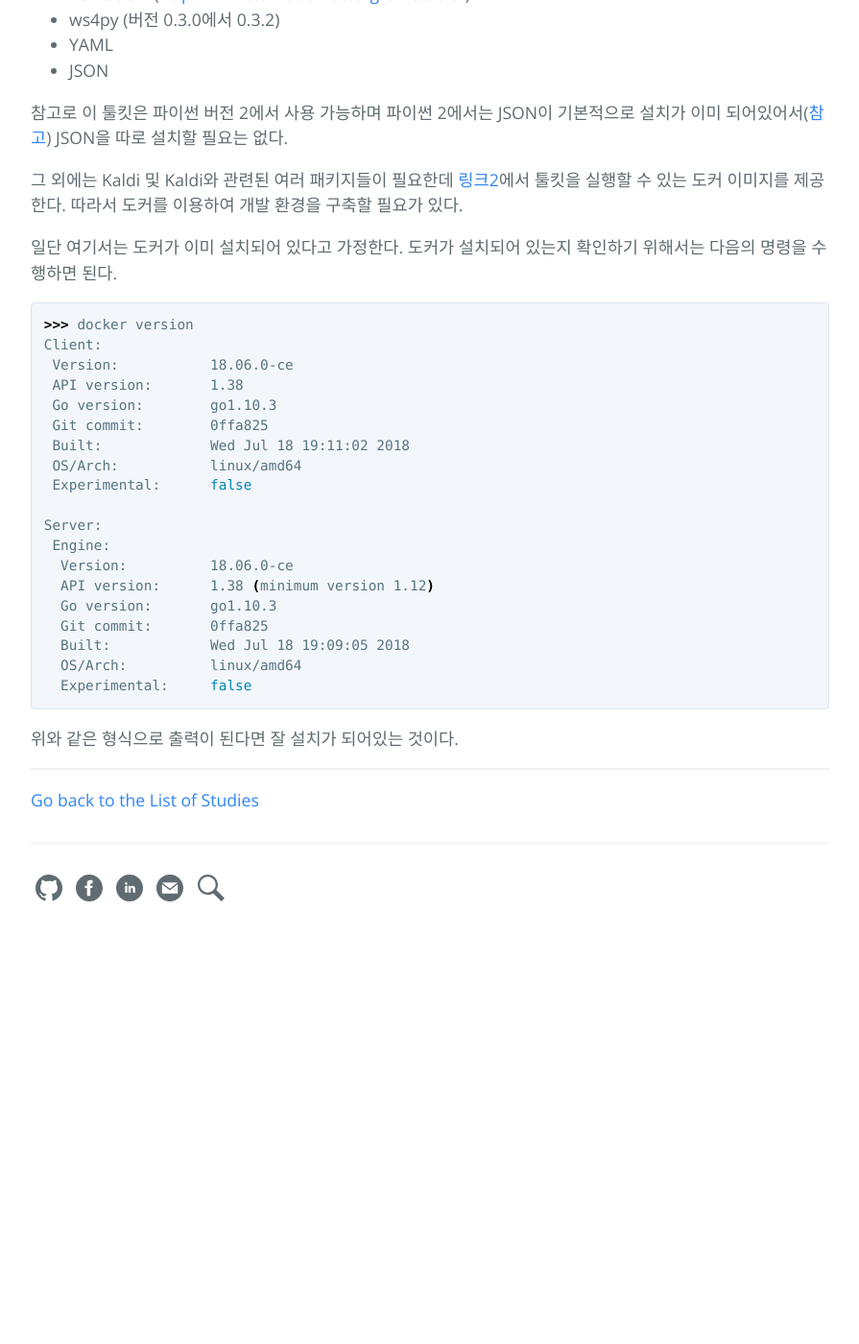
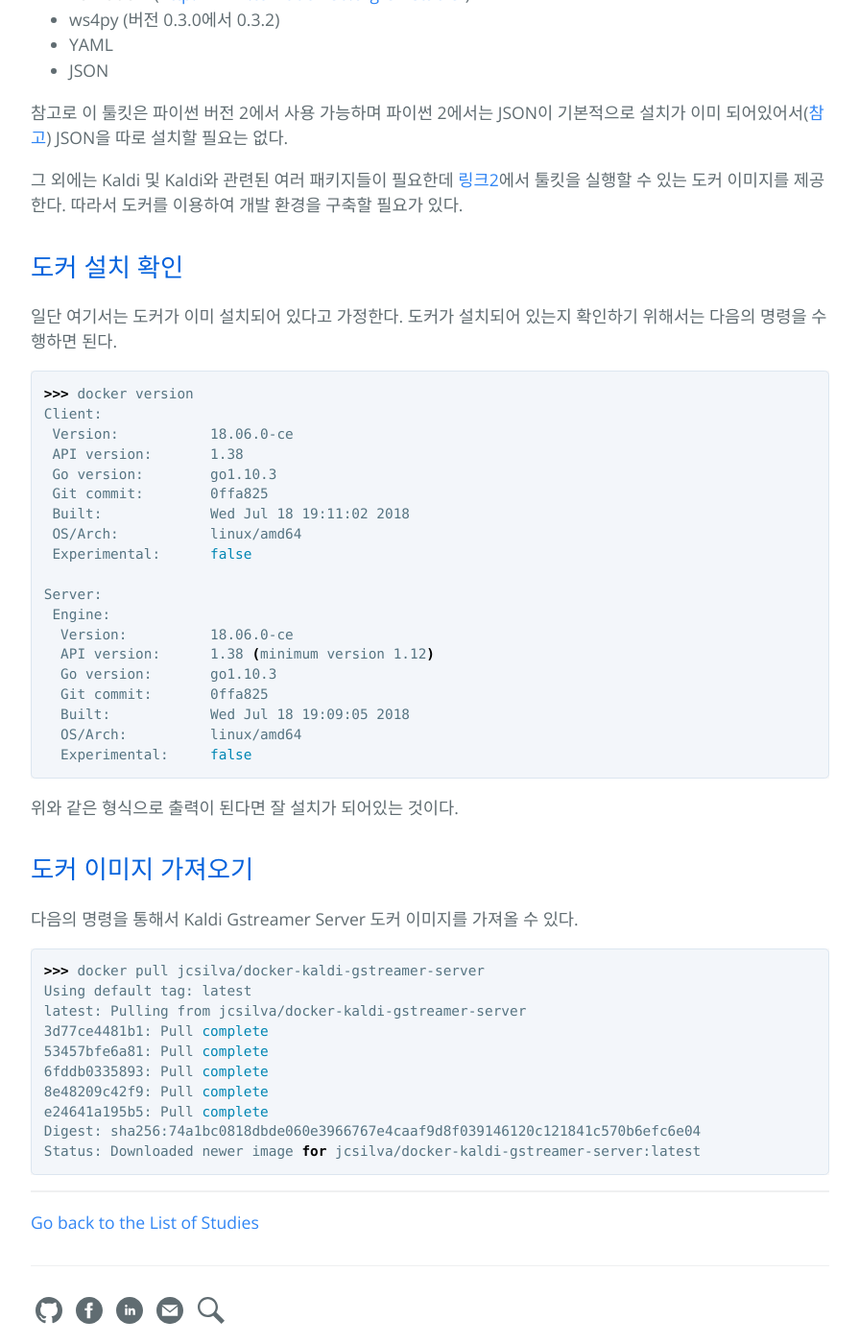
Before and after one commit to hcnoh/hcnoh.github.io, a Jekyll site: the page built from _posts/2019-02-28-kaldi-gstreamer-server.md, in a window 1280 px wide and 1400 px high, scrolled down 1074 px. Shown: the whole window at 96% size, without its empty margins (192-1087 px from the left). Built offline with Jekyll 4.4.1, drawn with Linux system fonts in a browser that asks for light colours; comment, search, counter and statistics services are not loaded; before the commit the page ends 2067 px from its top, so only the background shows below that.

Commit message:
Update 2019-02-28-kaldi-gstreamer-server.md

````diff
--- a/_posts/2019-02-28-kaldi-gstreamer-server.md
+++ b/_posts/2019-02-28-kaldi-gstreamer-server.md
@@ -23,7 +23,7 @@ permalink: /2019-02-28-kaldi-gstreamer-server
 음성 인식 개발용 툴킷으로 최근 가장 많이 사용되는 것으로 알려진 것이 바로 Kaldi라는 툴킷이다. Kaldi는 GMM(Gaussian Mixture Model), HMM(Hidden Markov Model) 등의 통계 기반의 모델 및 최근의 딥러닝 모델들까지 포함하는 음성 인식 모델들을 제공해줄 뿐 아니라 Language Model 같은 전/후처리 모듈들 역시 제공해주는 사실상 음성 인식을 위한 올인원 패키지라고 볼 수 있다.
 Kaldi Gstreamer Server는 [링크1](https://github.com/alumae/kaldi-gstreamer-server?fbclid=IwAR35dhlAFrf59cdZ9B67iZe1QFUHwwmiRSrzBDwGwLaAqUZb4bvt2ttWA3U)에서 확인할 수 있듯이 Kaldi를 통해서 얻어진 음성 인식 모델을 실행하기 위한 서버 구축을 도와주는 프레임워크라고 보면 된다. 현재 처음 사용중이라 자세한 사항은 아직 파악이 되지 않았지만 사용하면서 차차 업데이트를 진행하도록 하겠다.
 
-## 개발 환경 구축
+## 파이썬 패키지
 [링크1](https://github.com/alumae/kaldi-gstreamer-server?fbclid=IwAR35dhlAFrf59cdZ9B67iZe1QFUHwwmiRSrzBDwGwLaAqUZb4bvt2ttWA3U)에서 확인할 수 있듯이 Kaldi Gstreamer Server를 사용하기 위해 필요한 파이썬 패키지는 아래와 같이 정리할 수 있다.
 
 파이썬 패키지 Requirements:
@@ -36,6 +36,7 @@ Kaldi Gstreamer Server는 [링크1](https://github.com/alumae/kaldi-gstreamer-se
 
 그 외에는 Kaldi 및 Kaldi와 관련된 여러 패키지들이 필요한데 [링크2](https://subicura.com/2017/01/19/docker-guide-for-beginners-2.html)에서 툴킷을 실행할 수 있는 도커 이미지를 제공한다. 따라서 도커를 이용하여 개발 환경을 구축할 필요가 있다.
 
+## 도커 설치 확인
 일단 여기서는 도커가 이미 설치되어 있다고 가정한다. 도커가 설치되어 있는지 확인하기 위해서는 다음의 명령을 수행하면 된다.
 
 ```bash
@@ -61,3 +62,19 @@ Server:
 ```
 
 위와 같은 형식으로 출력이 된다면 잘 설치가 되어있는 것이다.
+
+## 도커 이미지 가져오기
+다음의 명령을 통해서 Kaldi Gstreamer Server 도커 이미지를 가져올 수 있다.
+
+```bash
+>>> docker pull jcsilva/docker-kaldi-gstreamer-server
+Using default tag: latest
+latest: Pulling from jcsilva/docker-kaldi-gstreamer-server
+3d77ce4481b1: Pull complete
+53457bfe6a81: Pull complete
+6fddb0335893: Pull complete
+8e48209c42f9: Pull complete
+e24641a195b5: Pull complete
+Digest: sha256:74a1bc0818dbde060e3966767e4caaf9d8f039146120c121841c570b6efc6e04
+Status: Downloaded newer image for jcsilva/docker-kaldi-gstreamer-server:latest
+```
````
